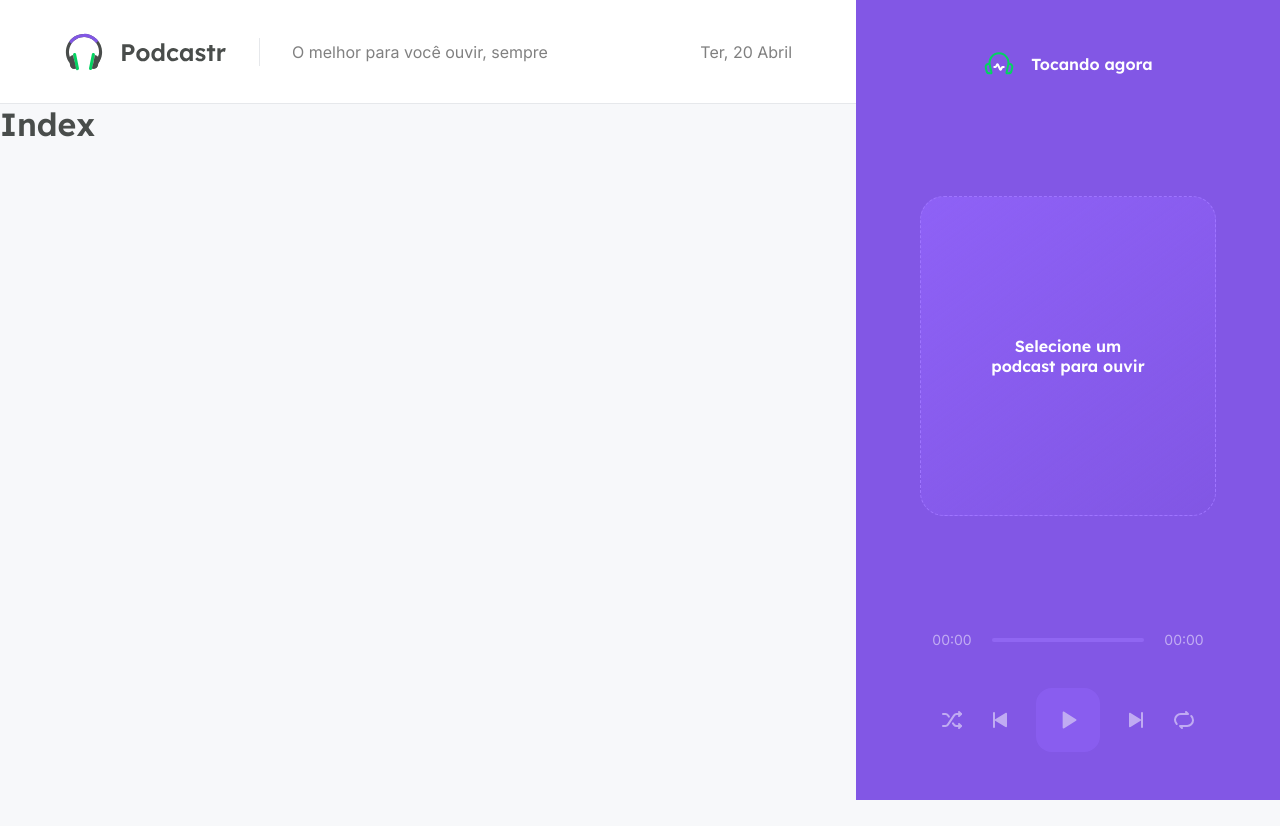
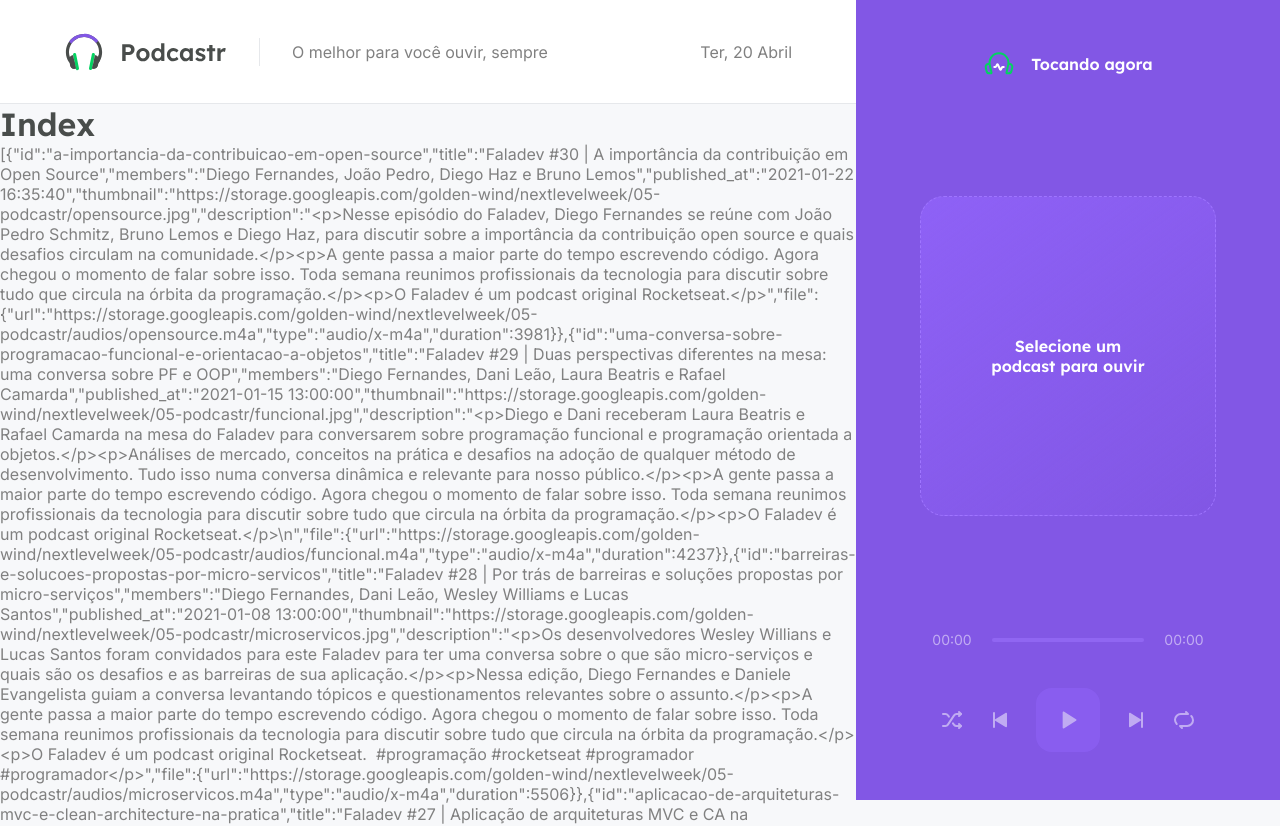
Before and after one commit to camilamiz/podcstr-njs, a Next.js app: page / in a window 1280 px wide. Shown: the top 826 px of the page. Before the commit the page ends 800 px from the top, so only its background shows below. Built offline with nearby package versions, Linux system fonts and the light colour scheme; data requests are answered from the project's data file.

Commit message:
add examples of different ways of rendering a page

```diff
--- a/src/pages/index.tsx
+++ b/src/pages/index.tsx
@@ -1,5 +1,62 @@
-export default function Home() {
-  return (
+//SPA
+// [] - significa que os dados são carregados quando se acessa a aplicação
+// crawlers - por causa disso, essa não é uma solução boa, pois se não der tempo de carregar, a página simplesmente não mostra a informação
+
+// import { useEffect } from "react";
+
+// export default function Home() {
+//   useEffect(() => {
+//     fetch('http://localhost:3333/episodes')
+//       .then(response => response.json())
+//       .then(data => console.log(data))
+//   }, [])
+//   return (
+//     <h1>Index</h1>
+//   );
+// }
+
+
+//SSR
+// a api é acessada todas as vezes que alguém acessa a aplicação
+// export default function Home(props) {  return (
+//   <div>
+//     <h1>Index</h1>
+//     <p>{JSON.stringify(props.episodes)}</p>
+//   </div>
+//   );
+// }
+
+// export async function getServerSideProps() {
+//   const response = await fetch('http://localhost:3333/episodes')
+//   const data = await response.json()
+
+//   return {
+//     props: {
+//       episodes: data,
+//     }
+//   }
+// }
+
+//SSG
+// versão estática da página - a primeira pessoa que acessar, faz o request e todas as outras pessoas acessam o html estático
+// revalidate - em segundos - de qto em qto tempo quero uma nova chamada da api
+
+export default function Home(props) {  return (
+  <div>
     <h1>Index</h1>
+    <p>{JSON.stringify(props.episodes)}</p>
+  </div>
   );
 }
+
+export async function getStaticProps() {
+  const response = await fetch('http://localhost:3333/episodes')
+  const data = await response.json()
+
+  return {
+    props: {
+      episodes: data,
+    },
+    revalidate: 60 * 60 * 8,
+  }
+}
```
